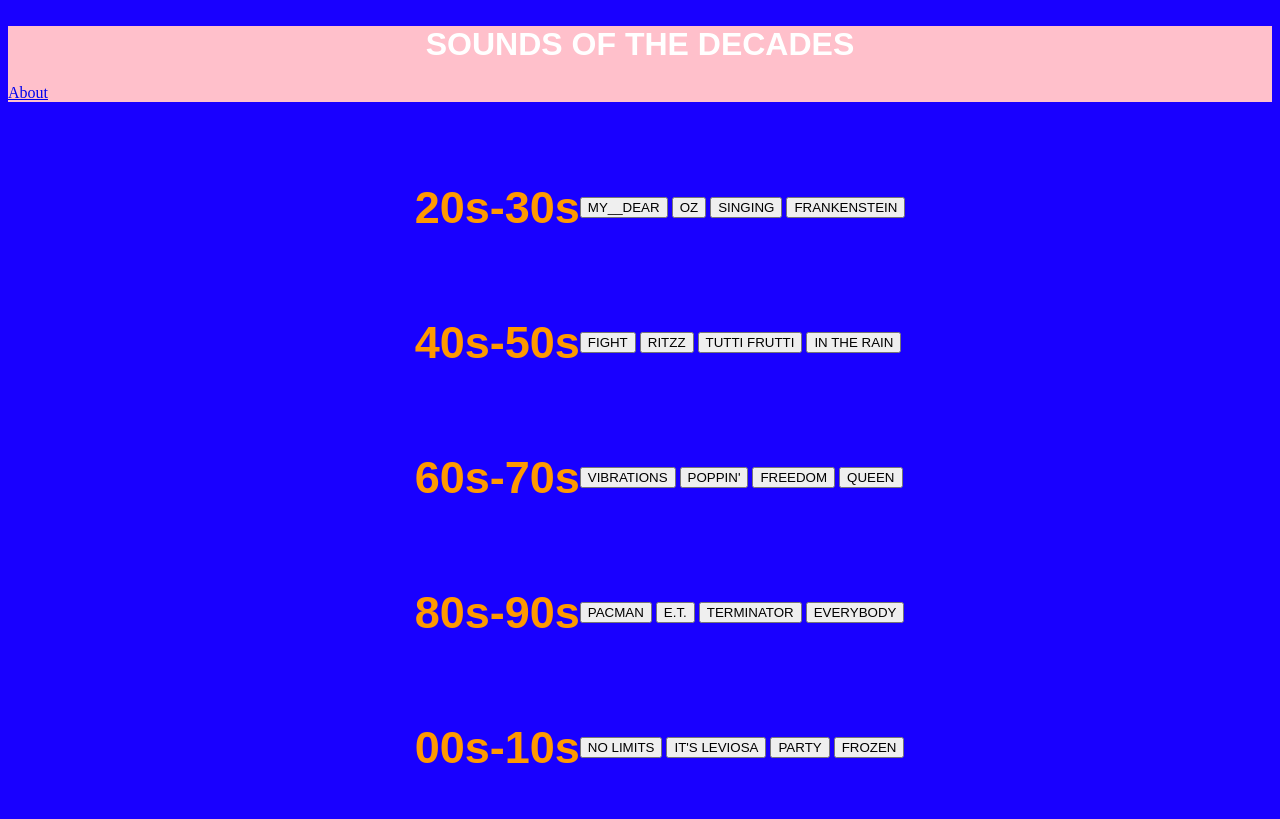
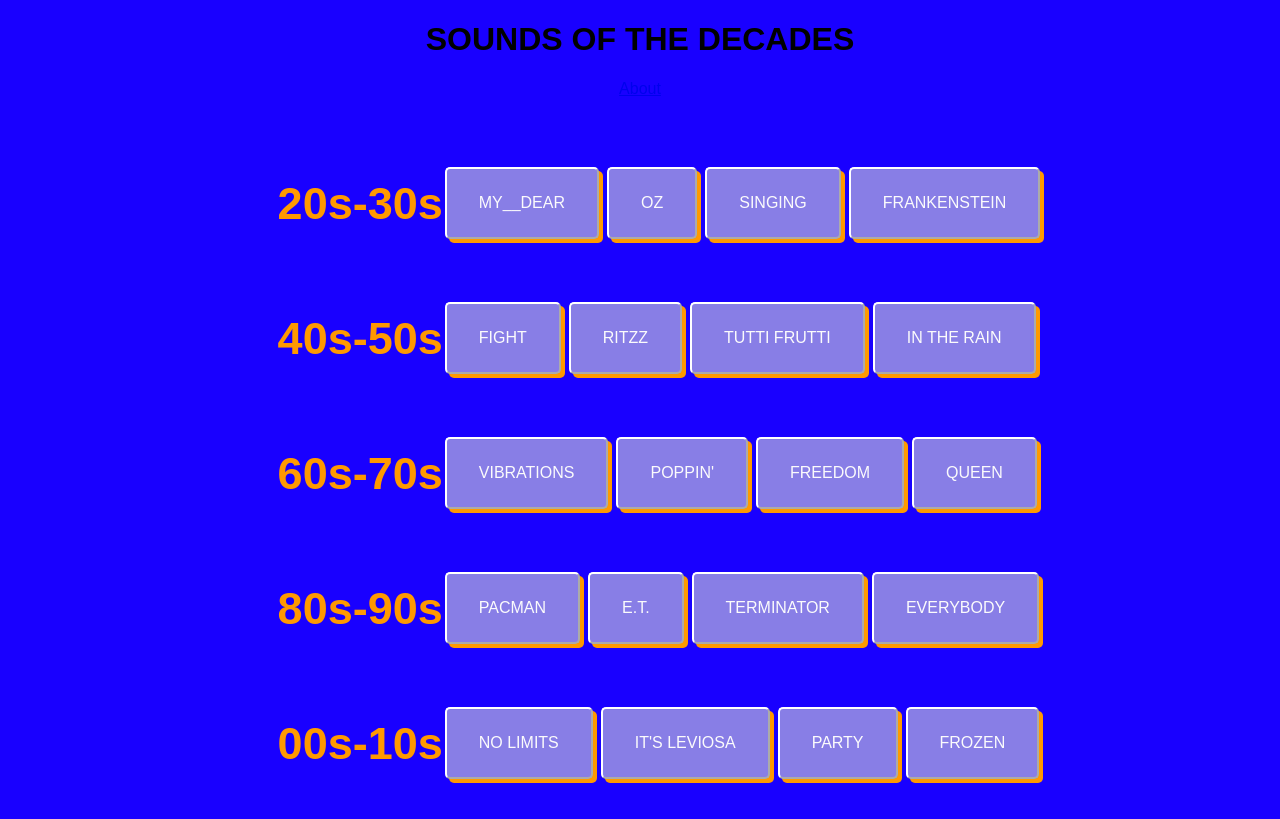
Before and after one commit to DianaMostis/SOUNDS, a plain HTML site: page sounds.html in a window 1280 px wide. Drawn offline with Linux system fonts and the light colour scheme; a script that the page names is missing.

Commit message:
Update sounds.css

```diff
--- a/sounds.css
+++ b/sounds.css
@@ -1,41 +1,12 @@
 body {
     background-color: rgb(25, 0, 255);
   }
-
-.wrapper {
-  padding-right: 250px;
-  padding-left:250px;
-  padding-top: 0;
-}
-
-.secondwrapper {
-  font-family: Arial, Helvetica, sans-serif;
-  color: #ffffff;
-}
-
-.para {
-  max-width: 20%;
-}
-
-
   h1{
     display: flex;
     justify-content: center;
-  font-family:Arial, Helvetica, sans-serif;
-  color: white;
-  margin-top: 0;
-  padding: 0;
+    font-family:Arial, Helvetica, sans-serif; }
 
-
-}
-
-header {
-  background-color:pink;
-  margin:0;
-  padding:0;
-  margin-top: 0;
-}
-button2{
+button{
     background-color: rgb(136, 126, 230);
     color: rgb(251, 251, 252);
     padding: 25px 32px;
@@ -49,33 +20,25 @@
     border-radius: 5px;
     border-color: #ffffff;
     box-shadow: 4px 4px rgb(255, 153, 0)
-
 }
-
 button:hover {
-   background-color: hsl(299, 100%, 50%);
-   box-shadow: 0 5px rgb(16s3, 159, 152);
+    background-color: hsl(36, 100%, 50%);
+    box-shadow: 0 5px rgb(163, 159, 152);
     transform: translateY(4px);
      }
-
 button:active {
     background-color: #e70d44;
     transform: translateY(4px);
     }
-
-
     ul {
         display: table;
         margin: 0 auto;
         text-align: left;
         list-style-type: none ;
-
   }
-
 li{
     margin-top: 45px;
 }
-
 .text {
     font-size: 45px;
     color: rgb(255, 153, 0);
@@ -85,3 +48,14 @@
     font-family:Arial, Helvetica, sans-serif;
     font-weight: 800;
     }
+
+
+
+hr {margin-left:  25%;
+    margin-right: 22.5%;
+    margin-top: 3% }
+p{
+    display: flex;
+    justify-content: center;
+    font-family:Arial, Helvetica, sans-serif;
+}
```
Lines whose indentation alone changed are shown as unchanged.
